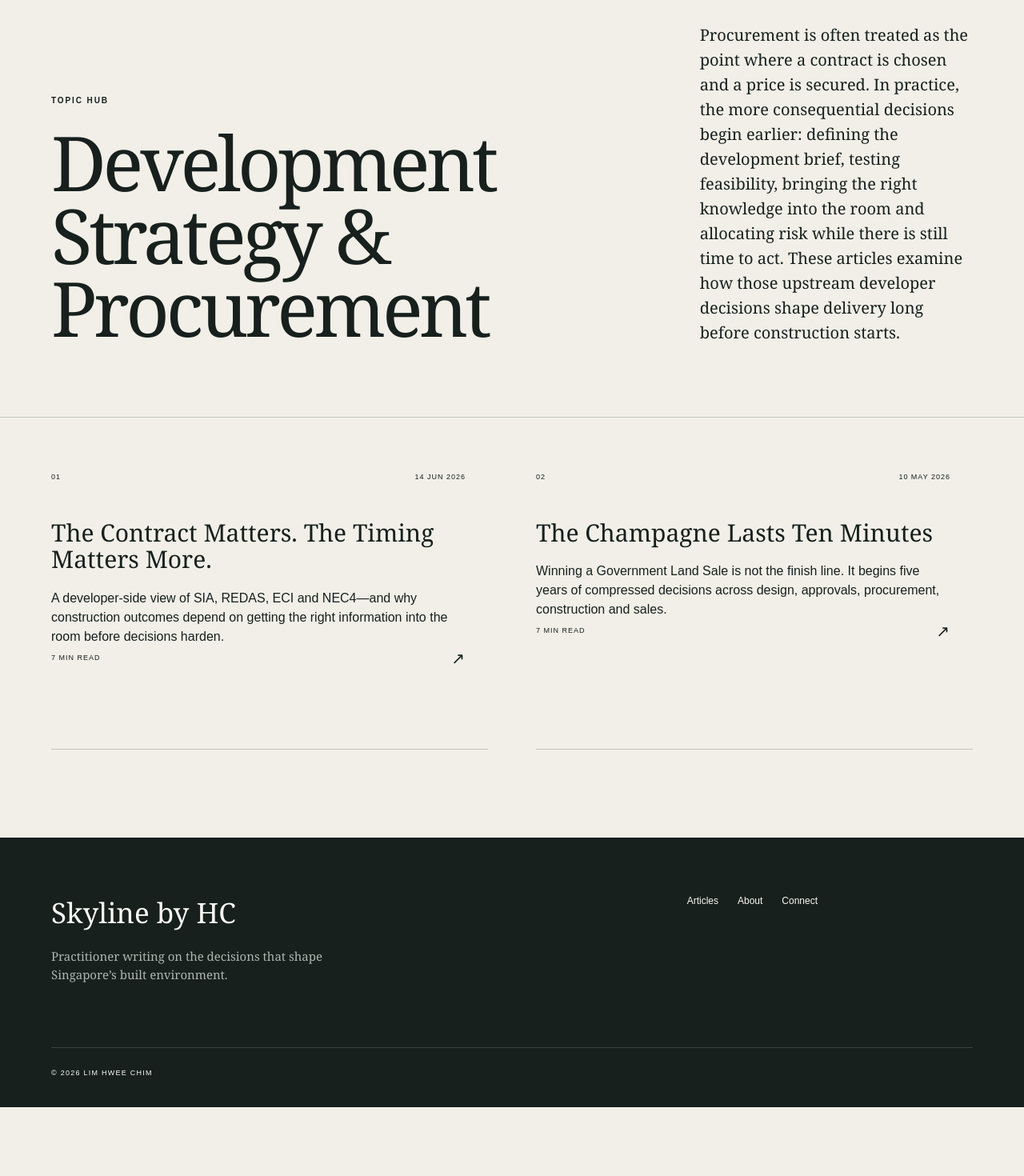
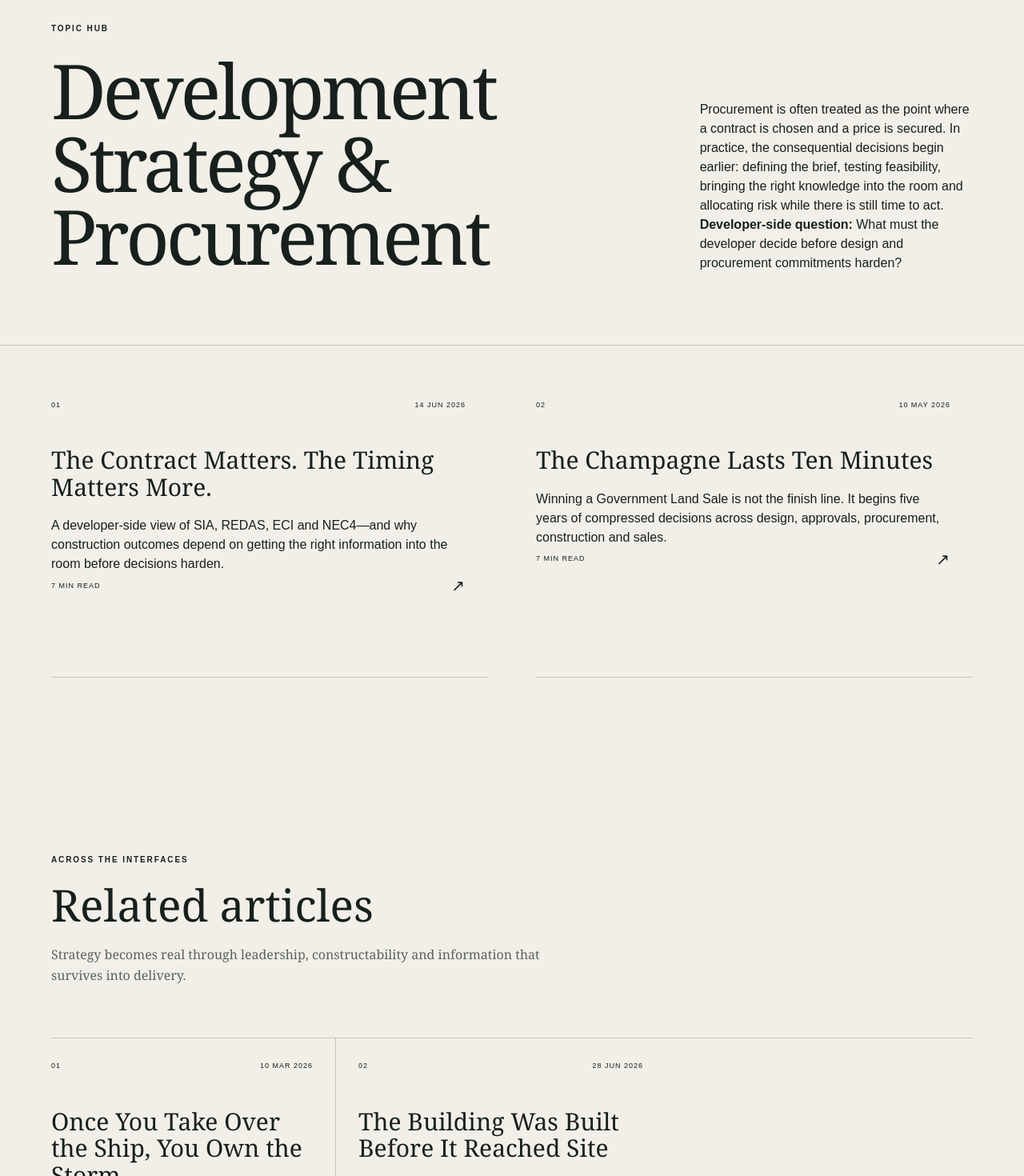
Before and after one commit to limhweechim-ops/skyline-by-hc, a Next.js app: page /topics/development-strategy-procurement in a window 1280 px wide. Shown: the part 180-1650 px from the top of the page at 80% size. Before the commit the page ends 1564 px from the top, so only its background shows below. Built offline with nearby package versions, Linux system fonts and the light colour scheme.

Commit message:
Align Development Strategy & Procurement hub with canonical taxonomy

```diff
--- a/app/topics/development-strategy-procurement/page.tsx
+++ b/app/topics/development-strategy-procurement/page.tsx
@@ -5,6 +5,8 @@ import { articles } from "../../content";
 const title = "Development Strategy & Procurement";
 const description =
   "Developer-side articles on development strategy, procurement, contracts, ECI, risk allocation and the early decisions that shape construction outcomes.";
+const primaryTopic = "Development Strategy & Procurement";
+const relatedSlugs = ["once-you-take-over-the-ship-own-the-storm","building-built-before-reached-site"];
 
 export const metadata: Metadata = {
   title,
@@ -19,9 +21,13 @@ export const metadata: Metadata = {
 };
 
 export default function DevelopmentStrategyTopic() {
-  const relatedArticles = articles.filter(
-    (article) => article.topic === "Development Strategy & Procurement",
+  const primaryArticles = articles.filter(
+    (article) => article.topic === primaryTopic,
   );
+  const relatedArticles = relatedSlugs
+    .map((slug) => articles.find((article) => article.slug === slug))
+    .filter((article): article is (typeof articles)[number] => Boolean(article));
+
   const structuredData = {
     "@context": "https://schema.org",
     "@type": "CollectionPage",
@@ -33,7 +39,7 @@ export default function DevelopmentStrategyTopic() {
       name: "Lim Hwee Chim",
       url: "https://limhweechim.com/about",
     },
-    hasPart: relatedArticles.map((article) => ({
+    hasPart: primaryArticles.map((article) => ({
       "@type": "Article",
       headline: article.title,
       url: `https://limhweechim.com/articles/${article.slug}`,
@@ -47,22 +53,29 @@ export default function DevelopmentStrategyTopic() {
           <p className="eyebrow">Topic hub</p>
           <h1>{title}</h1>
         </div>
-        <p>
-          Procurement is often treated as the point where a contract is chosen
-          and a price is secured. In practice, the more consequential decisions
-          begin earlier: defining the development brief, testing feasibility,
-          bringing the right knowledge into the room and allocating risk while
-          there is still time to act. These articles examine how those upstream
-          developer decisions shape delivery long before construction starts.
-        </p>
+        <div>
+          <p>Procurement is often treated as the point where a contract is chosen and a price is secured. In practice, the consequential decisions begin earlier: defining the brief, testing feasibility, bringing the right knowledge into the room and allocating risk while there is still time to act.</p>
+          <p><strong>Developer-side question:</strong> What must the developer decide before design and procurement commitments harden?</p>
+        </div>
       </section>
-      <section
-        className="archive"
-        aria-label="Development strategy and procurement articles"
-      >
-        {relatedArticles.map((article, index) => (
+      <section className="archive" aria-label="Development strategy and procurement articles">
+        {primaryArticles.map((article, index) => (
           <ArticleCard key={article.slug} article={article} index={index + 1} />
         ))}
+      </section>
+      <section className="latest section-pad" aria-labelledby="development-strategy-procurement-related">
+        <div className="section-head">
+          <div>
+            <p className="eyebrow">Across the interfaces</p>
+            <h2 id="development-strategy-procurement-related">Related articles</h2>
+            <p className="section-intro">Strategy becomes real through leadership, constructability and information that survives into delivery.</p>
+          </div>
+        </div>
+        <div className="article-grid">
+          {relatedArticles.map((article, index) => (
+            <ArticleCard key={article.slug} article={article} index={index + 1} />
+          ))}
+        </div>
       </section>
       <script
         type="application/ld+json"
```
